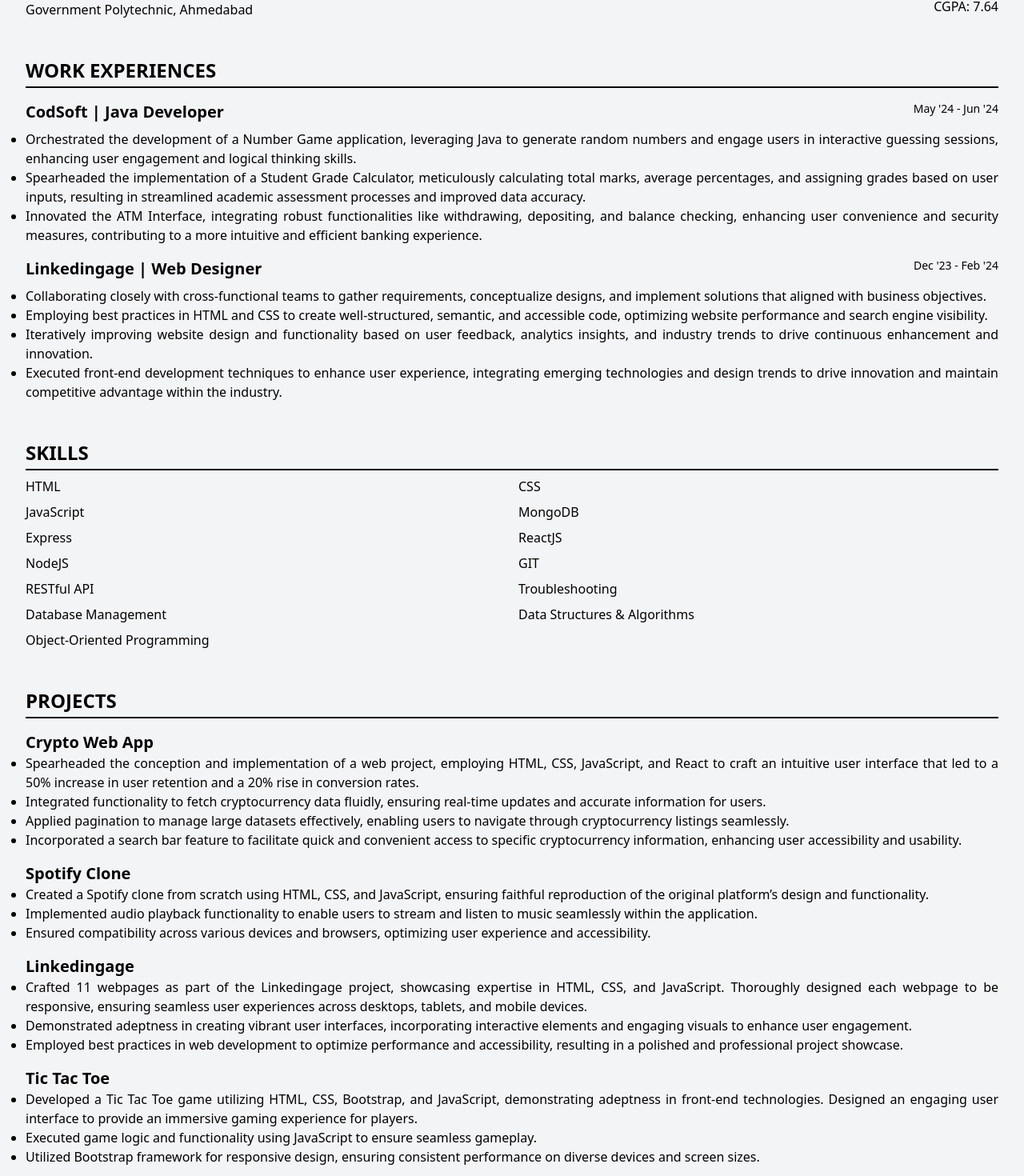
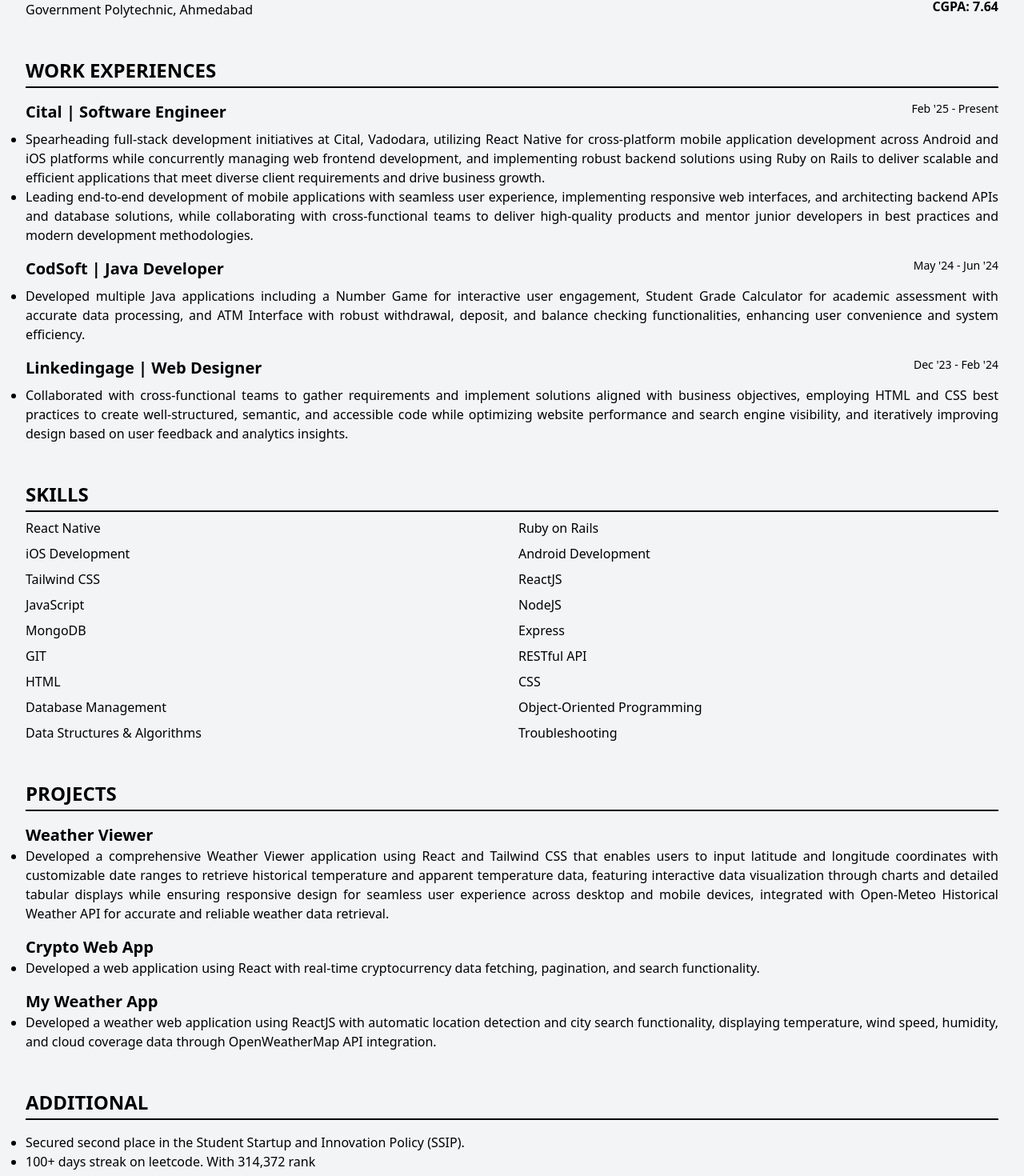
Before and after one commit to kishan04rajput/fullStack, a React (Create React App) app in the folder my-resume/: page / in a window 1280 px wide. Shown: the part 374-1844 px from the top of the page at 80% size. Built offline with nearby package versions, Linux system fonts and the light colour scheme.

Commit message:
refactor: update resume content with new professional experience, project details, and skill set, and remove unused test file

```diff
--- a/my-resume/src/Components/Additionals.js
+++ b/my-resume/src/Components/Additionals.js
@@ -12,14 +12,10 @@
         <div className="mt-4">
           <ul className="list-disc list-inside list-outside">
             <li className="mb-0">
-              Secured second place in the Student Startup and Innovation Policy
-              (SSIP), showcasing entrepreneurial prowess and collaborative
-              excellence.
+              Secured second place in the Student Startup and Innovation Policy (SSIP).
             </li>
             <li className="mb-0">
-              Mastered in Data Structures and Algorithms challenges, honing
-              troubleshooting skills and cultivating a profound grasp of
-              algorithmic principles.
+              100+ days streak on leetcode. With 314,372 rank
             </li>
           </ul>
         </div>
--- a/my-resume/src/Components/Education.js
+++ b/my-resume/src/Components/Education.js
@@ -15,7 +15,7 @@
             </div>
             <div className="text-right">
               <p>2018 - 2021</p>
-              <p>CGPA: 8.53</p>
+              <p className="font-bold">CGPA: 8.53</p>
             </div>
           </div>
         </div>
@@ -29,7 +29,7 @@
             </div>
             <div className="text-right">
               <p>2015 - 2018</p>
-              <p>CGPA: 7.64</p>
+              <p className="font-bold">CGPA: 7.64</p>
             </div>
           </div>
         </div>
--- a/my-resume/src/Components/Projects.js
+++ b/my-resume/src/Components/Projects.js
@@ -18,36 +18,21 @@
   // Projects
   const projects = [
     {
-      title: "Crypto Web App",
+      title: "Weather Viewer",
       description: [
-        "Spearheaded the conception and implementation of a web project, employing HTML, CSS, JavaScript, and React to craft an intuitive user interface that led to a 50% increase in user retention and a 20% rise in conversion rates.",
-        "Integrated functionality to fetch cryptocurrency data fluidly, ensuring real-time updates and accurate information for users.",
-        "Applied pagination to manage large datasets effectively, enabling users to navigate through cryptocurrency listings seamlessly.",
-        "Incorporated a search bar feature to facilitate quick and convenient access to specific cryptocurrency information, enhancing user accessibility and usability.",
+        "Developed a comprehensive Weather Viewer application using React and Tailwind CSS that enables users to input latitude and longitude coordinates with customizable date ranges to retrieve historical temperature and apparent temperature data, featuring interactive data visualization through charts and detailed tabular displays while ensuring responsive design for seamless user experience across desktop and mobile devices, integrated with Open-Meteo Historical Weather API for accurate and reliable weather data retrieval.",
       ],
     },
     {
-      title: "Spotify Clone",
+      title: "Crypto Web App",
       description: [
-        "Created a Spotify clone from scratch using HTML, CSS, and JavaScript, ensuring faithful reproduction of the original platform’s design and functionality.",
-        "Implemented audio playback functionality to enable users to stream and listen to music seamlessly within the application.",
-        "Ensured compatibility across various devices and browsers, optimizing user experience and accessibility.",
+        "Developed a web application using React with real-time cryptocurrency data fetching, pagination, and search functionality.",
       ],
     },
     {
-      title: "Linkedingage",
+      title: "My Weather App",
       description: [
-        "Crafted 11 webpages as part of the Linkedingage project, showcasing expertise in HTML, CSS, and JavaScript. Thoroughly designed each webpage to be responsive, ensuring seamless user experiences across desktops, tablets, and mobile devices.",
-        "Demonstrated adeptness in creating vibrant user interfaces, incorporating interactive elements and engaging visuals to enhance user engagement.",
-        "Employed best practices in web development to optimize performance and accessibility, resulting in a polished and professional project showcase.",
-      ],
-    },
-    {
-      title: "Tic Tac Toe",
-      description: [
-        "Developed a Tic Tac Toe game utilizing HTML, CSS, Bootstrap, and JavaScript, demonstrating adeptness in front-end technologies. Designed an engaging user interface to provide an immersive gaming experience for players.",
-        "Executed game logic and functionality using JavaScript to ensure seamless gameplay.",
-        "Utilized Bootstrap framework for responsive design, ensuring consistent performance on diverse devices and screen sizes.",
+        "Developed a weather web application using ReactJS with automatic location detection and city search functionality, displaying temperature, wind speed, humidity, and cloud coverage data through OpenWeatherMap API integration.",
       ],
     },
   ];
--- a/my-resume/src/Components/Skills.js
+++ b/my-resume/src/Components/Skills.js
@@ -6,21 +6,26 @@
           SKILLS
         </h2>
         <ul className="grid grid-cols-2 gap-x-4 gap-y-2 mt-2">
+          <li className="list-none">React Native</li>
+          <li className="list-none">Ruby on Rails</li>
+          <li className="list-none">iOS Development</li>
+          <li className="list-none">Android Development</li>
+          <li className="list-none">Tailwind CSS</li>
+          <li className="list-none">ReactJS</li>
+          <li className="list-none">JavaScript</li>
+          <li className="list-none">NodeJS</li>
+          <li className="list-none">MongoDB</li>
+          <li className="list-none">Express</li>
+          <li className="list-none">GIT</li>
+          <li className="list-none">RESTful API</li>
           <li className="list-none">HTML</li>
           <li className="list-none">CSS</li>
-          <li className="list-none">JavaScript</li>
-          <li className="list-none">MongoDB</li>
-          <li className="list-none">Express</li>
-          <li className="list-none">ReactJS</li>
-          <li className="list-none">NodeJS</li>
-          <li className="list-none">GIT</li>
-          <li className="list-none">RESTful API</li>
+          <li className="list-none">Database Management</li>
+          <li className="list-none">Object-Oriented Programming</li>
+          <li className="list-none">Data Structures & Algorithms</li>
           <li className="list-none">Troubleshooting</li>
-          <li className="list-none">Database Management</li>
-          <li className="list-none">Data Structures & Algorithms</li>
-          <li className="list-none">Object-Oriented Programming</li>
         </ul>
       </section>
     </div>
   );
-}
+};
--- a/my-resume/src/Components/WorkExperience.js
+++ b/my-resume/src/Components/WorkExperience.js
@@ -8,6 +8,29 @@
           WORK EXPERIENCES
         </h2>
 
+        {/* Cital | Software Engineer */}
+        <div className="mt-4">
+          <div className="flex justify-between">
+            <h3 className="text-xl font-semibold">Cital | Software Engineer</h3>
+            <p className="text-sm">Feb '25 - Present</p>
+          </div>
+          <ul className="list-disc mt-2 text-justify">
+            <li className="mb-0">
+              Spearheading full-stack development initiatives at Cital, Vadodara, utilizing React Native for
+              cross-platform mobile application development across Android and iOS platforms while
+              concurrently managing web frontend development, and implementing robust backend
+              solutions using Ruby on Rails to deliver scalable and efficient applications that meet diverse
+              client requirements and drive business growth.
+            </li>
+            <li className="mb-0">
+              Leading end-to-end development of mobile applications with seamless user experience,
+              implementing responsive web interfaces, and architecting backend APIs and database
+              solutions, while collaborating with cross-functional teams to deliver high-quality products
+              and mentor junior developers in best practices and modern development methodologies.
+            </li>
+          </ul>
+        </div>
+
         {/* CodSoft | Java Developer */}
         <div className="mt-4">
           <div className="flex justify-between">
@@ -16,22 +39,10 @@
           </div>
           <ul className="list-disc mt-2 text-justify">
             <li className="mb-0">
-              Orchestrated the development of a Number Game application,
-              leveraging Java to generate random numbers and engage users in
-              interactive guessing sessions, enhancing user engagement and
-              logical thinking skills.
-            </li>
-            <li className="mb-0">
-              Spearheaded the implementation of a Student Grade Calculator,
-              meticulously calculating total marks, average percentages, and
-              assigning grades based on user inputs, resulting in streamlined
-              academic assessment processes and improved data accuracy.
-            </li>
-            <li className="mb-0">
-              Innovated the ATM Interface, integrating robust functionalities
-              like withdrawing, depositing, and balance checking, enhancing user
-              convenience and security measures, contributing to a more
-              intuitive and efficient banking experience.
+              Developed multiple Java applications including a Number Game for interactive user
+              engagement, Student Grade Calculator for academic assessment with accurate data
+              processing, and ATM Interface with robust withdrawal, deposit, and balance checking
+              functionalities, enhancing user convenience and system efficiency.
             </li>
           </ul>
         </div>
@@ -46,25 +57,10 @@
           </div>
           <ul className="list-disc mt-2 text-justify">
             <li className="mb-0">
-              Collaborating closely with cross-functional teams to gather
-              requirements, conceptualize designs, and implement solutions that
-              aligned with business objectives.
-            </li>
-            <li className="mb-0">
-              Employing best practices in HTML and CSS to create
-              well-structured, semantic, and accessible code, optimizing website
-              performance and search engine visibility.
-            </li>
-            <li className="mb-0">
-              Iteratively improving website design and functionality based on
-              user feedback, analytics insights, and industry trends to drive
-              continuous enhancement and innovation.
-            </li>
-            <li className="mb-0">
-              Executed front-end development techniques to enhance user
-              experience, integrating emerging technologies and design trends to
-              drive innovation and maintain competitive advantage within the
-              industry.
+              Collaborated with cross-functional teams to gather requirements and implement solutions
+              aligned with business objectives, employing HTML and CSS best practices to create well-structured, semantic, and accessible code while optimizing website performance and search
+              engine visibility, and iteratively improving design based on user feedback and analytics
+              insights.
             </li>
           </ul>
         </div>
```
Also changed, not shown: 2 other files (tests, documents, lock files or other folders).
